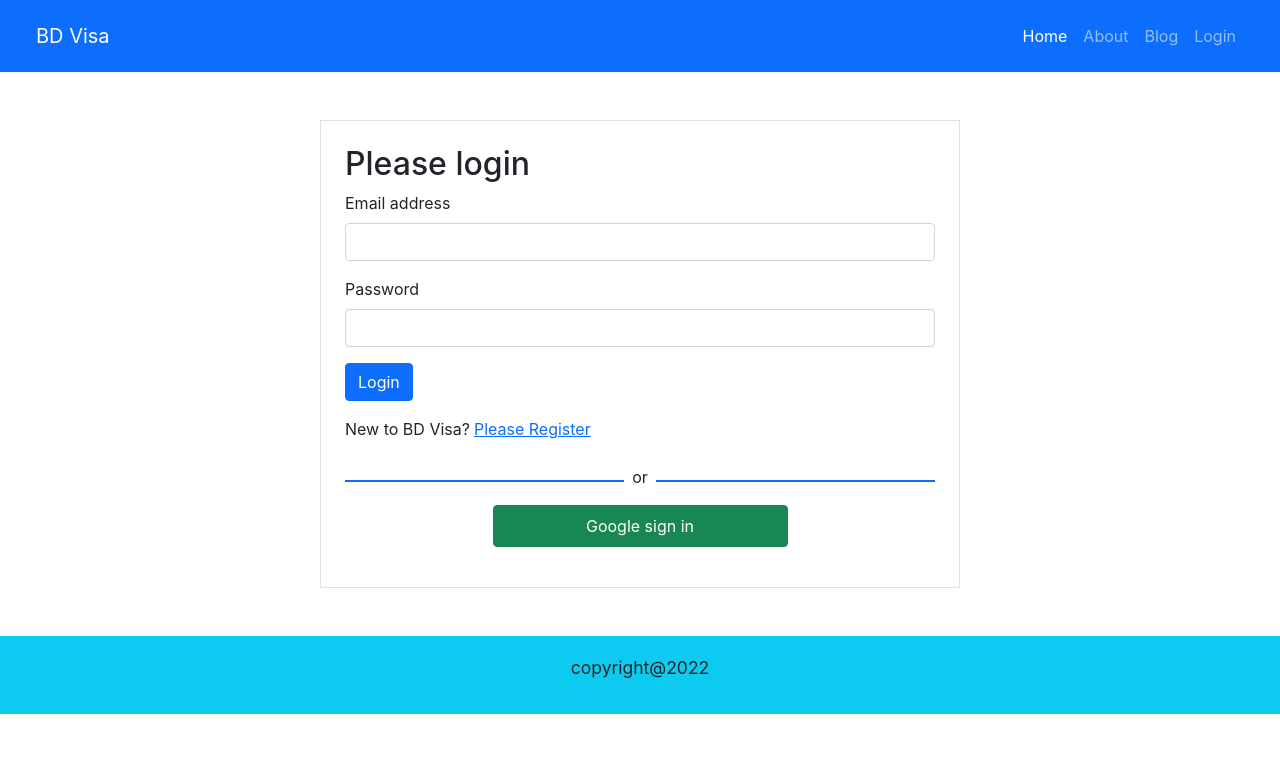
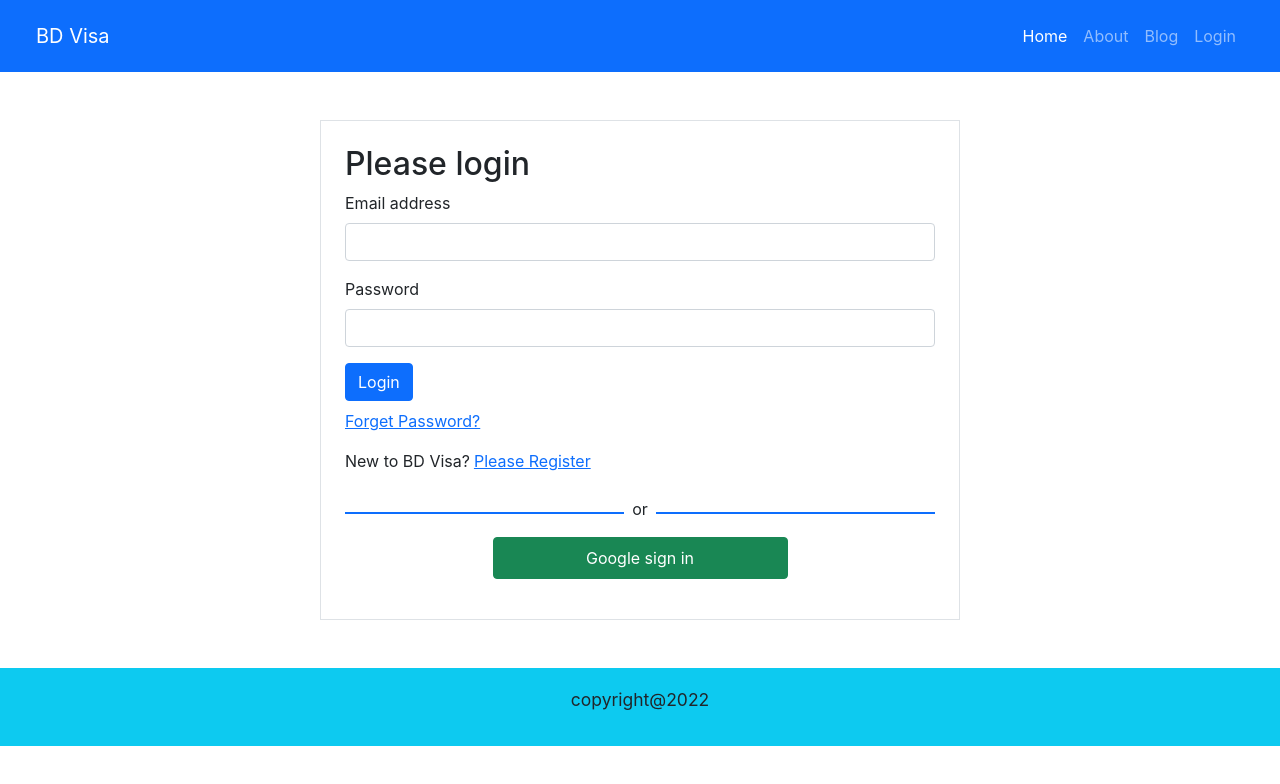
Before and after one commit to alanas59/bd-visa-consultancy, a React (Create React App) app: page /login in a window 1280 px wide. Shown: the top 784 px of the page. Built offline with nearby package versions, Linux system fonts and the light colour scheme; no server answers.

Commit message:
password reset added in login and toast is included in header and login component

```diff
--- a/src/Pages/Login/Login.js
+++ b/src/Pages/Login/Login.js
@@ -4,32 +4,46 @@ import { Link, useNavigate } from "react-router-dom";
 
 import auth from "../../firebase.init";
 import "react-toastify/dist/ReactToastify.css";
-import { useSignInWithEmailAndPassword, useSignInWithGoogle } from "react-firebase-hooks/auth";
+import {
+  useSendPasswordResetEmail,
+  useSignInWithEmailAndPassword,
+  useSignInWithGoogle,
+} from "react-firebase-hooks/auth";
+import { toast, ToastContainer } from "react-toastify";
 
 const Login = () => {
+  const emailRef = useRef("");
+  const passwordRef = useRef("");
+  const navigate = useNavigate();
+  const [signInWithEmailAndPassword, user1, loading1, error1] =
+    useSignInWithEmailAndPassword(auth);
 
-  const emailRef = useRef('');
-  const passwordRef = useRef('');
-  const navigate = useNavigate();
-  const [
-    signInWithEmailAndPassword,
-    user1,
-    loading1,
-    error1,
-  ] = useSignInWithEmailAndPassword(auth);
+  const [sendPasswordResetEmail, sending] = useSendPasswordResetEmail(auth);
 
   const [signInWithGoogle, user2, loading2, error2] = useSignInWithGoogle(auth);
 
-  if(user1){
-    navigate('/home');
+  if (user1 || user2) {
+    navigate("/home");
   }
 
-  const handleFormSubmit = event =>{
-      const email = emailRef.current.value;
-      const password = passwordRef.current.value;
-      signInWithEmailAndPassword(email,password);
-      event.preventDefault()
-}
+  const handlePasswordReset = async () => {
+    const email = emailRef.current.value;
+    if(!email){
+      alert('Please give your email!');
+    }
+    else{
+      await sendPasswordResetEmail(email);
+      toast('Sent email');
+    }
+
+  };
+
+  const handleFormSubmit = (event) => {
+    const email = emailRef.current.value;
+    const password = passwordRef.current.value;
+    signInWithEmailAndPassword(email, password);
+    event.preventDefault();
+  };
   return (
     <div className="w-50 mx-auto my-5 border p-4">
       <h2>Please login</h2>
@@ -61,16 +75,21 @@ const Login = () => {
             required
           />
         </div>
-        <button type="submit" className="btn btn-primary">
+        <button type="submit" className="btn btn-primary mb-2">
           Login
         </button>
       </form>
-      <p className="text-danger mt-3">
-          {error1 && error1.message}
-      </p>
+      <Link onClick={handlePasswordReset} to="" className="text-primary">
+        Forget Password?
+      </Link>
 
-      <p className="mt-2">
-        New to BD Visa?<Link className="ms-1" to="/register">Please Register</Link>
+      <p className="text-danger mt-3">{error1 && error1.message}</p>
+
+      <p className="">
+        New to BD Visa?
+        <Link className="ms-1" to="/register">
+          Please Register
+        </Link>
       </p>
 
       {/* google signin */}
@@ -82,13 +101,15 @@ const Login = () => {
         </div>
         <button
           onClick={() => signInWithGoogle()}
-          className="btn btn-success w-50 d-block mx-auto p-2">
+          className="btn btn-success w-50 d-block mx-auto p-2"
+        >
           Google sign in
         </button>
         <p className="text-danger text-center mt-3">
           {error2 && error2.message}
         </p>
       </div>
+      <ToastContainer></ToastContainer>
     </div>
   );
 };
--- a/src/Pages/Login/Register.js
+++ b/src/Pages/Login/Register.js
@@ -58,6 +58,11 @@ const Register = () => {
           Register
         </button>
       </form>
+
+      <p className="text-danger mt-3">
+          {error && error.message}
+      </p>
+
       <p className="mt-2">
         Already have an account?<Link className="ms-1" to="/login">Please Login</Link>
       </p>
--- a/src/Pages/Shared/Header/Header.js
+++ b/src/Pages/Shared/Header/Header.js
@@ -3,11 +3,14 @@ import { Link } from "react-router-dom";
 import { useAuthState } from 'react-firebase-hooks/auth';
 import auth from '../../../firebase.init';
 import { signOut } from "firebase/auth";
+import { ToastContainer, toast } from 'react-toastify';
+import 'react-toastify/dist/ReactToastify.css';
 
 const Header = () => {
   const [user, loading, error] = useAuthState(auth);
   const handleLogOut = () =>{
      signOut(auth);
+     toast("Successfully logout!")
   }
   return (
     <>
@@ -60,6 +63,7 @@ const Header = () => {
           </div>
         </div>
       </nav>
+      <ToastContainer></ToastContainer>
     </>
   );
 };
```
